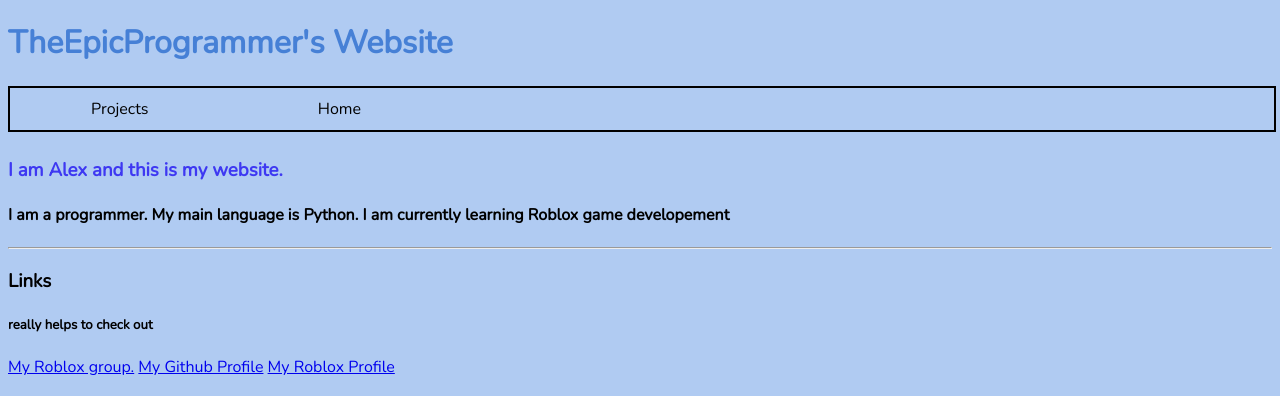
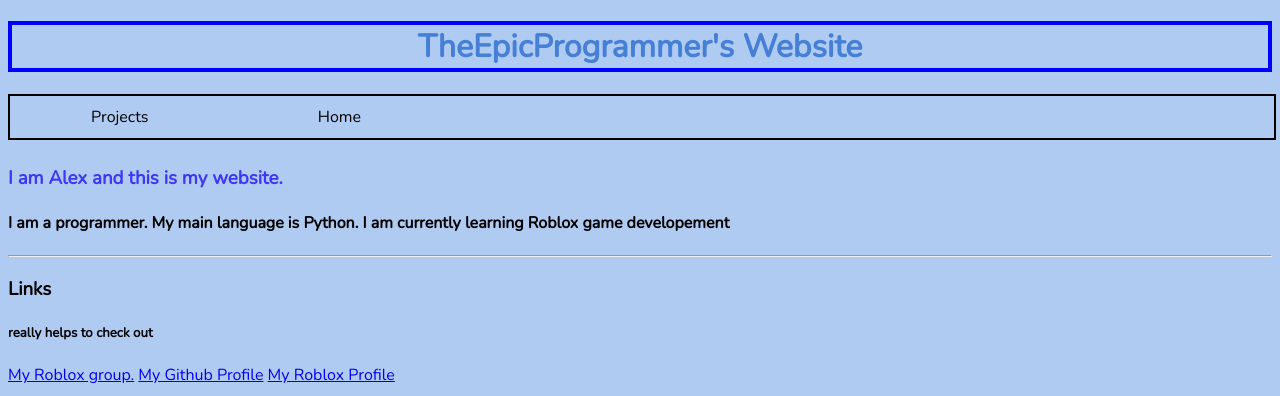
Before and after one commit to TheEpicProgrammer/TheEpicProgrammer.github.io, a plain HTML site: page index.html in a window 1280 px wide. Shown: the top 396 px of the page. Drawn offline with nearby package versions, Linux system fonts and the light colour scheme; files whose address does not match are found by name.

Commit message:
Made website look better
Added border to title and centered text

```diff
--- a/css/style.css
+++ b/css/style.css
@@ -4,6 +4,8 @@ body {
 
 #title {
 	color: #4680d6;
+	border: 4px blue solid;
+	text-align: center;
 
 }
 
```
